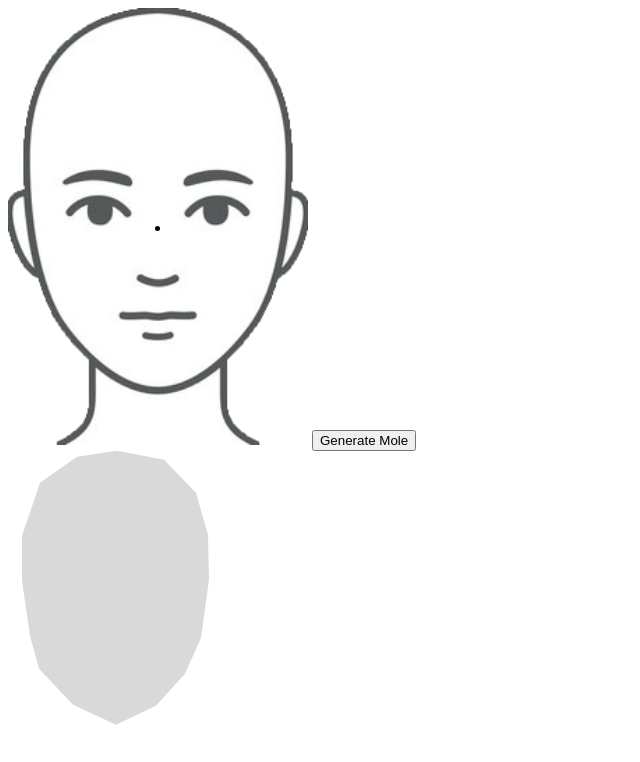
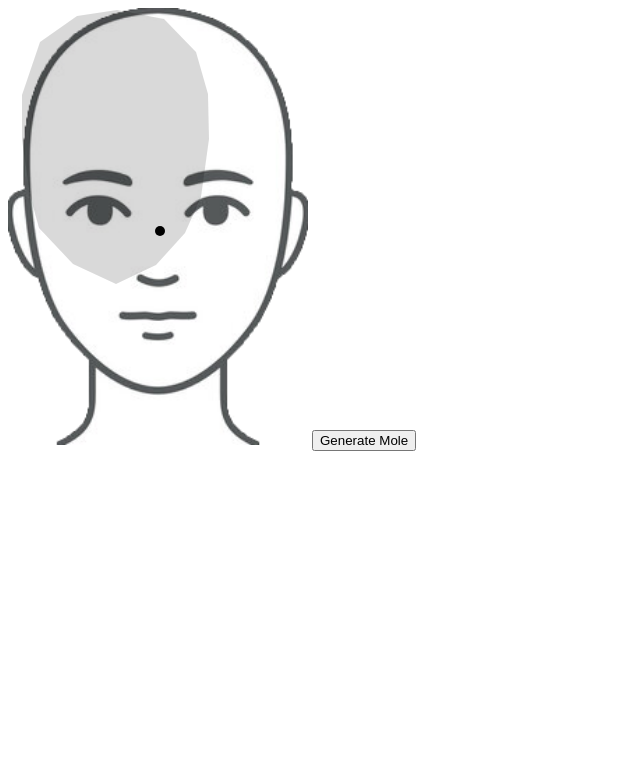
Before and after one commit to dudnuggett/random-mole-generator, a plain HTML site: page index.html in a window 1280 px wide. Both pictures are taken after a click on the button "Generate Mole". Shown: the whole page, without its empty margins (0-640 px from the left). Drawn offline with Linux system fonts and the light colour scheme.

Commit message:
Update index.html

```diff
--- a/index.html
+++ b/index.html
@@ -5,21 +5,26 @@
     <meta name="viewport" content="width=device-width, initial-scale=1.0">
     <title>Random Mole Placement</title>
     <style>
+        /* Container that wraps the face image and overlay */
         .container {
             position: relative;
             display: inline-block;
+            width: 300px; /* Adjust this to the width of your face image */
+            height: auto; /* Automatically adjusts height to match image's aspect ratio */
         }
 
         /* The face image */
         .face-image {
-            width: 300px; /* Adjust this size according to your image */
+            display: block;
+            width: 100%; /* Ensures image fits within the container */
+            height: auto;
         }
 
         /* Mole styling */
         #mole {
             position: absolute;
-            width: 5px;
-            height: 5px;
+            width: 10px;
+            height: 10px;
             background-color: black;
             border-radius: 50%;
             display: none;
@@ -28,6 +33,10 @@
         /* Overlay to highlight the polygonal face area */
         #highlight {
             position: absolute;
+            top: 0;
+            left: 0;
+            width: 100%;
+            height: 100%;
             background-color: rgba(0, 0, 0, 0.15); /* Black with 15% opacity */
             clip-path: polygon(
                 14px 87px, 32px 34px, 69px 8px, 109px 2px, 156px 11px,
@@ -35,11 +44,13 @@
                 177px 225px, 148px 257px, 108px 276px, 65px 256px,
                 31px 220px, 22px 187px, 14px 132px
             );
-            width: 100%;
-            height: 100%;
             pointer-events: none; /* Allows clicks to pass through */
         }
 
+        /* Styling for the generate button */
+        #generateButton {
+            margin-top: 20px;
+        }
     </style>
 </head>
 <body>
```
